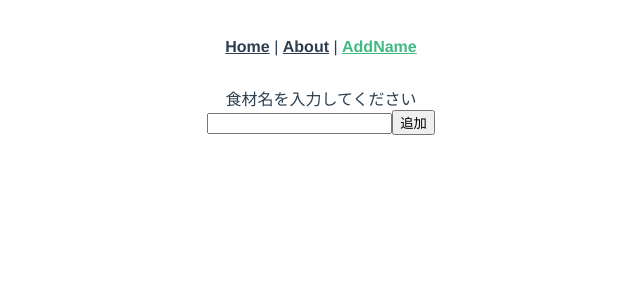
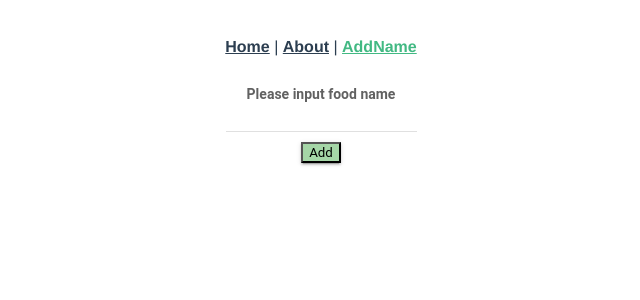
Before and after one commit to ayumin0109/Fridge, a Vue app: page /addName in a window 1280 px wide. Shown: the top 300 px of the page, without its empty margins (319-959 px from the left). Built offline with nearby package versions, Linux system fonts and the light colour scheme.

Commit message:
styleを追加

```diff
--- a/src/views/AddName.vue
+++ b/src/views/AddName.vue
@@ -1,8 +1,8 @@
 <template>
   <div class="addName">
-    食材名を入力してください<br/>
-    <input v-model="food" type="text">
-    <button v-on:click="addFood()">追加</button>
+    Please input food name<br/>
+    <input v-model="food" type="text"><br/>
+    <button v-on:click="addFood()">Add</button>
   </div>
 </template>
 
@@ -18,7 +18,7 @@
     },
     methods: {
       addFood (event) {
-        alert(`食材は「${ this.food }」ですね`);
+        alert(`Food name is ${ this.food }.`);
         if (event) {
           alert(event.target.tagName);
         }
@@ -26,3 +26,36 @@
     }
   }
 </script>
+
+<style lang="scss" scoped>
+* {
+  font-family: Roboto;
+}
+div {
+  color: #616161;
+  font-size: 14px;
+  font-weight: bold;
+  bottom: 12px;
+}
+input {
+  margin-top: 10px;
+  padding: 0 0 4px;
+  border: none;
+  background: none;
+  border-bottom: 1px solid rgba(0,0,0,.12);
+}
+input:focus {
+    outline: 0;
+    border-color: #A5D6A7;
+}
+button {
+  outline: 0;
+  margin-top: 10px;
+  background-color: #A5D6A7;
+  color: #000000;
+  box-shadow: 0 3px 1px -2px rgba(0,0,0,.2), 0 2px 2px 0 rgba(0,0,0,.14), 0 1px 5px 0 rgba(0,0,0,.12);
+}
+button:active{
+  background-color: #A5D6A7;
+}
+</style>
```
